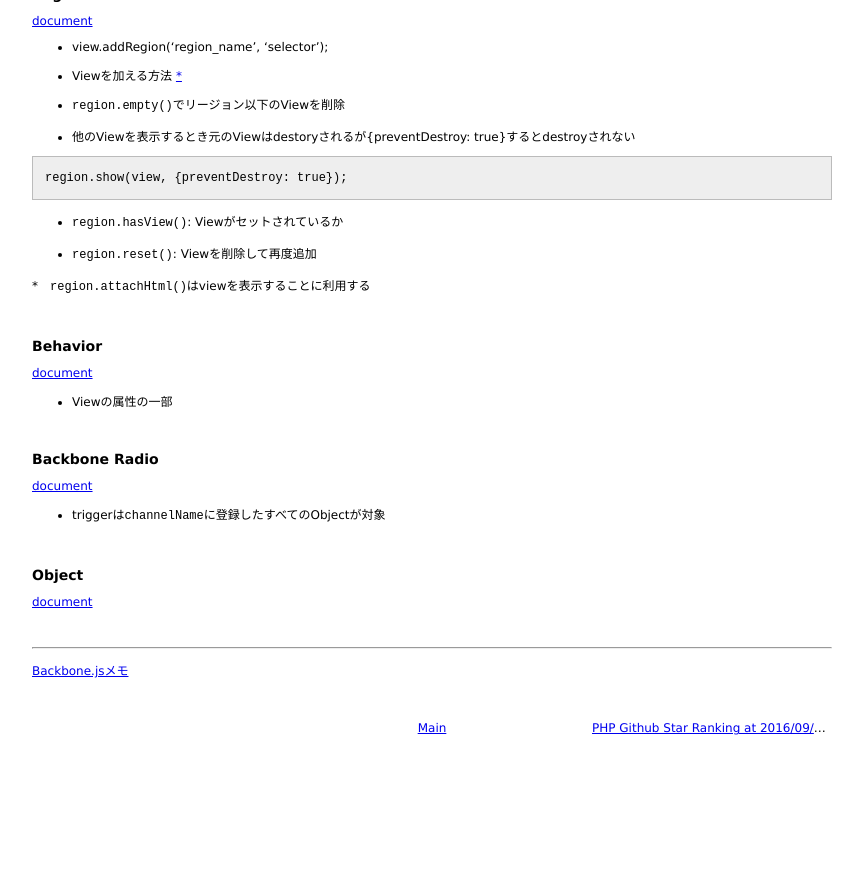
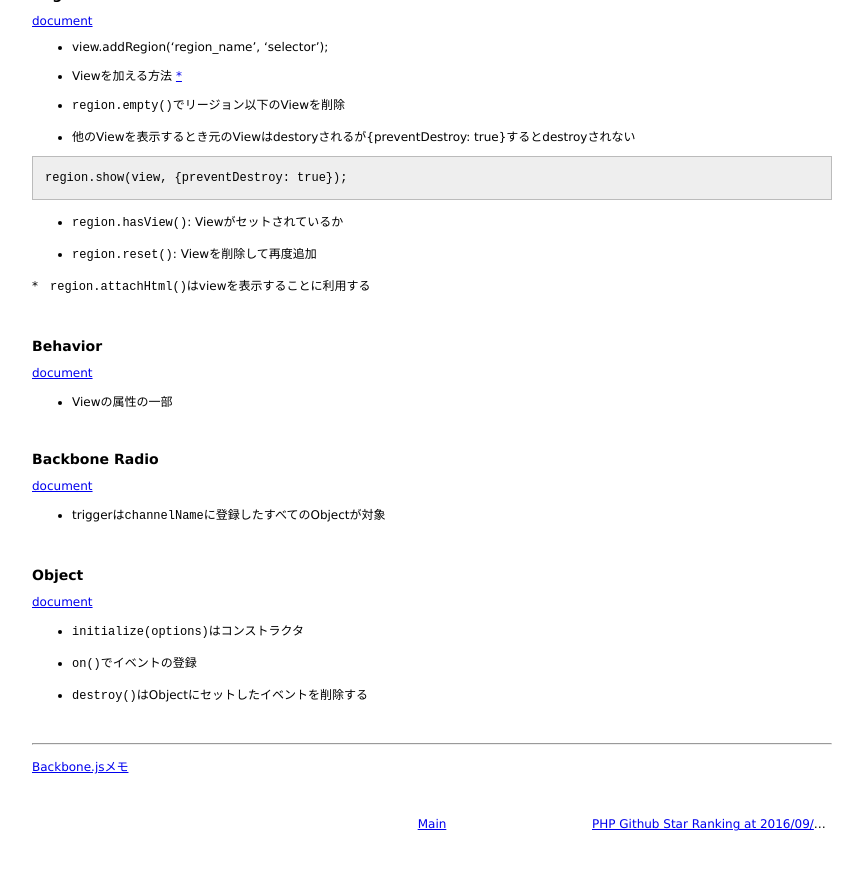
Before and after one commit to 38elements/38elements.github.com, a Jekyll site: the page built from _posts/2016-09-11-backbone_marionette.md, in a window 1280 px wide and 900 px high, scrolled down 2337 px. Shown: the top 870 px of the window, without its empty margins (208-1071 px from the left). Built offline with Jekyll 4.4.1, drawn with Linux system fonts in a browser that asks for light colours; before the commit the page ends 3141 px from its top, so only the background shows below that.

Commit message:
Update 2016-09-11-backbone_marionette.md

```diff
--- a/_posts/2016-09-11-backbone_marionette.md
+++ b/_posts/2016-09-11-backbone_marionette.md
@@ -196,7 +196,11 @@ region.show(view, {preventDestroy: true});
 ### Object
 [document](http://marionettejs.com/docs/master/marionette.object.html)
 
+* `initialize(options)`はコンストラクタ
 
+* `on()`でイベントの登録
+
+* `destroy()`はObjectにセットしたイベントを削除する
 
 
 
```
